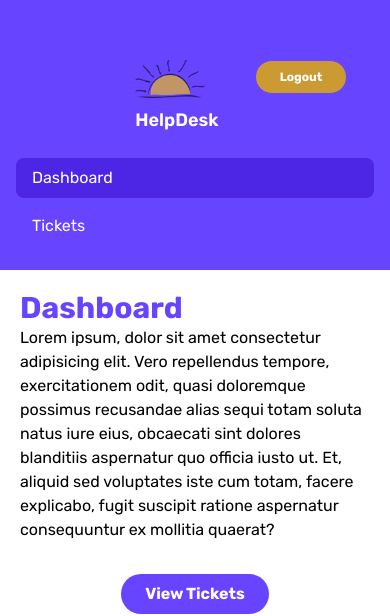
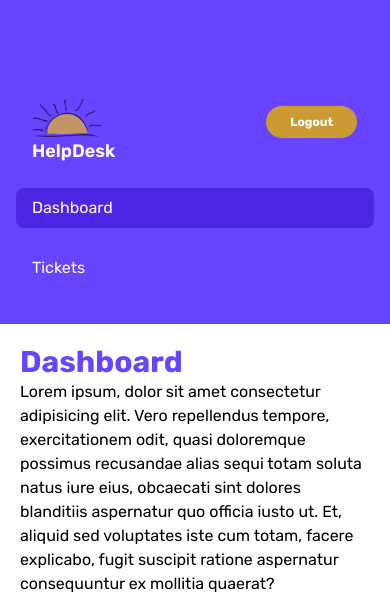
Before and after one commit to emoudy/helpdesk, a Next.js app: page / in a window 390 px wide. Shown: the part 241-857 px from the top of the page. Built offline with nearby package versions, Linux system fonts and the light colour scheme; no server answers.

Commit message:
css for mobile view

```diff
--- a/app/(dashboard)/components/navbar/NavBar.tsx
+++ b/app/(dashboard)/components/navbar/NavBar.tsx
@@ -34,11 +34,11 @@ export default function NavBar({ user }: NavBarProps) {
 
       {/* MOBILE */}
       <nav
-        className="navbar md:hidden text-white"
+        className="navbar md:hidden text-white mt-5"
         aria-label="Main navigation"
       >
-        <div className="navbar-top grid grid-cols-3">
-          <div className='col-start-2'>
+        <div className="navbar-top relative flex items-center justify-center py-4 mb-5">
+          <div className='absolute left-4'>
             <Image
               src={picture}
               alt="HelpDesk logo"
@@ -46,11 +46,11 @@ export default function NavBar({ user }: NavBarProps) {
               quality={100}
               placeholder="blur"
             />
-            <h3 className="navbar-title mb-4 mt-2 font-semibold text-inherit">
+            <h3 className="navbar-title text-center font-semibold text-inherit">
               HelpDesk
             </h3>
           </div>
-          <div className="col-start-3">
+          <div className="absolute right-4">
             <LogoutButton />
           </div>
         </div>
--- a/app/(dashboard)/components/navbar/NavBarLink.tsx
+++ b/app/(dashboard)/components/navbar/NavBarLink.tsx
@@ -3,7 +3,7 @@ import Link from 'next/link';
 export default function NavBarLink({ linkName, isActive, href }) {
   return (
     <Link
-      className={`nav-link flex flex-col my-2`}
+      className={`nav-link flex flex-col my-5`}
       href={href}
     ><div className={`px-4 py-2 hover:bg-primaryDark rounded-lg ${isActive ? 'active bg-primaryDark' : ''}`}>
       {linkName}
```
